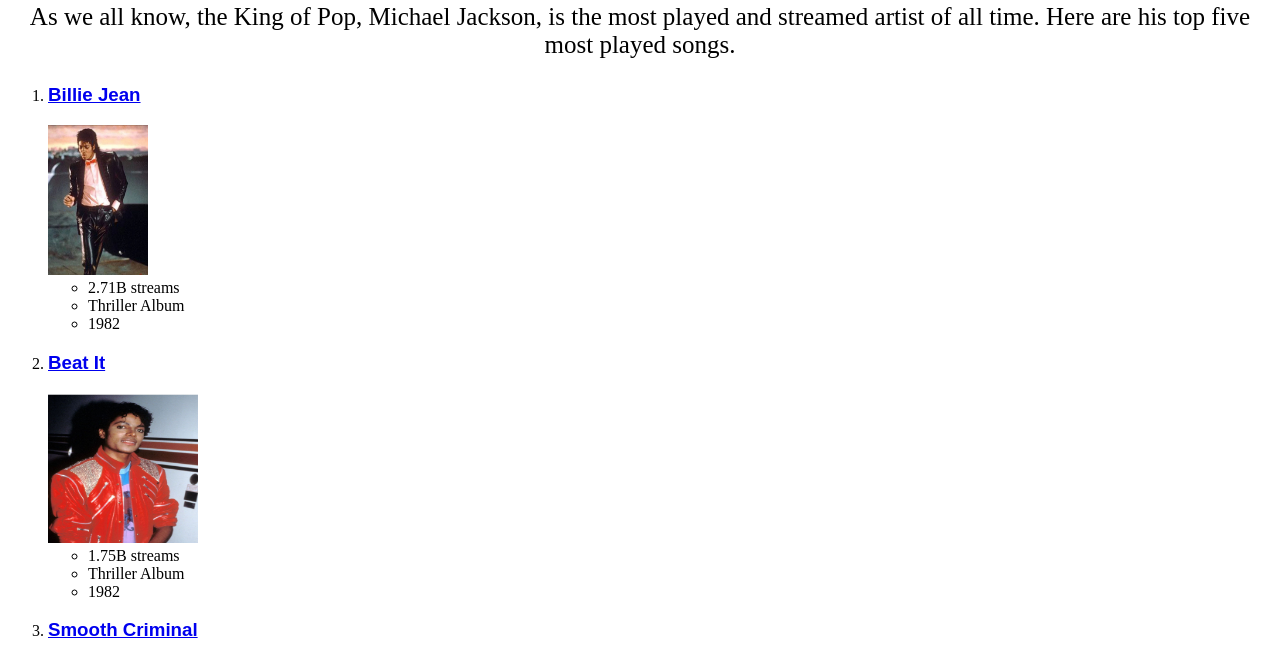
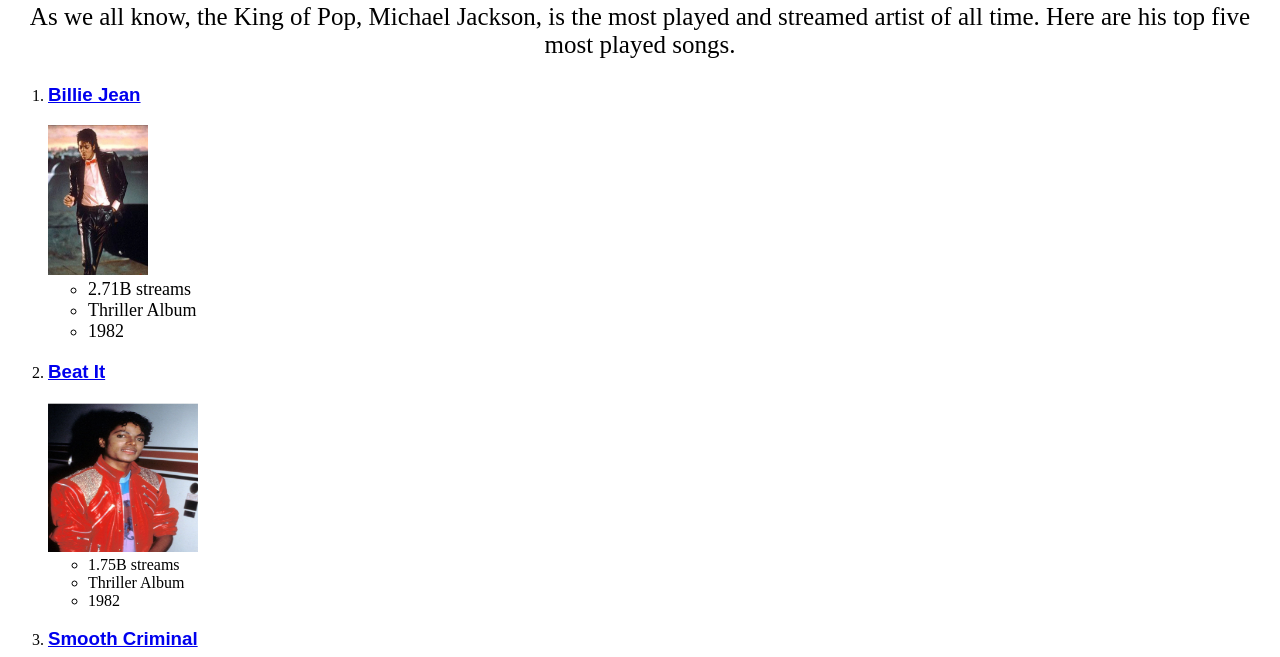
Before and after one commit to Vannnahwebdesign1/firstproject1, a plain HTML site: page index.html in a window 1280 px wide. Shown: the part 86-743 px from the top of the page. Drawn offline with Linux system fonts and the light colour scheme.

Commit message:
Add font size style to the unordered list

```diff
--- a/index.html
+++ b/index.html
@@ -38,7 +38,7 @@
           width="100"
           height="150">
 
-        <ul>
+        <ul style="font-size:18px">
           <li>2.71B streams</li>
           <li>Thriller Album</li>
           <li>1982</li>
```
